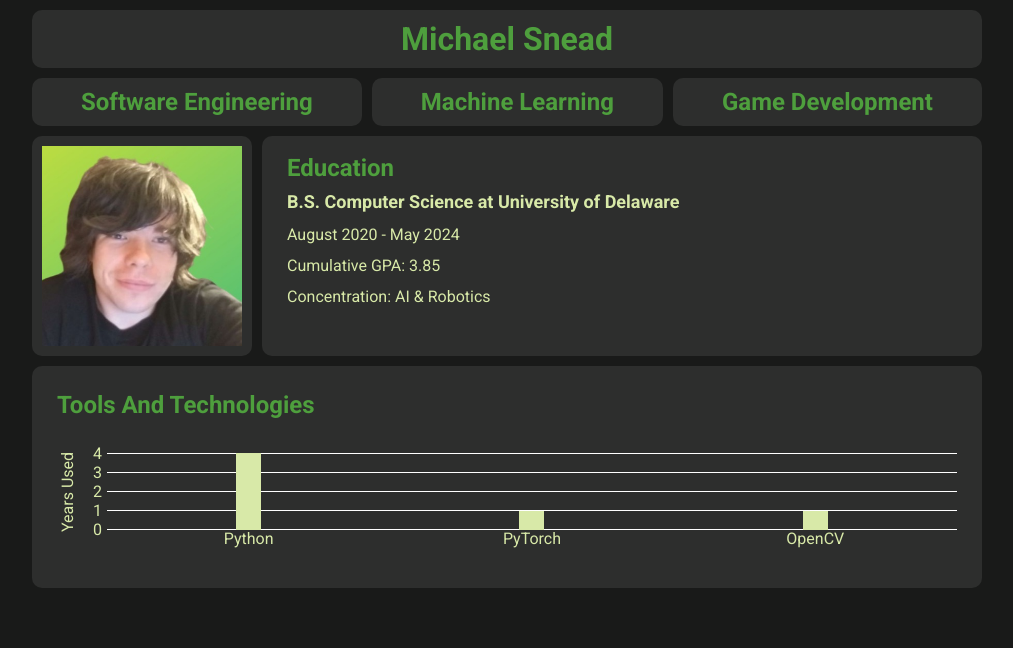
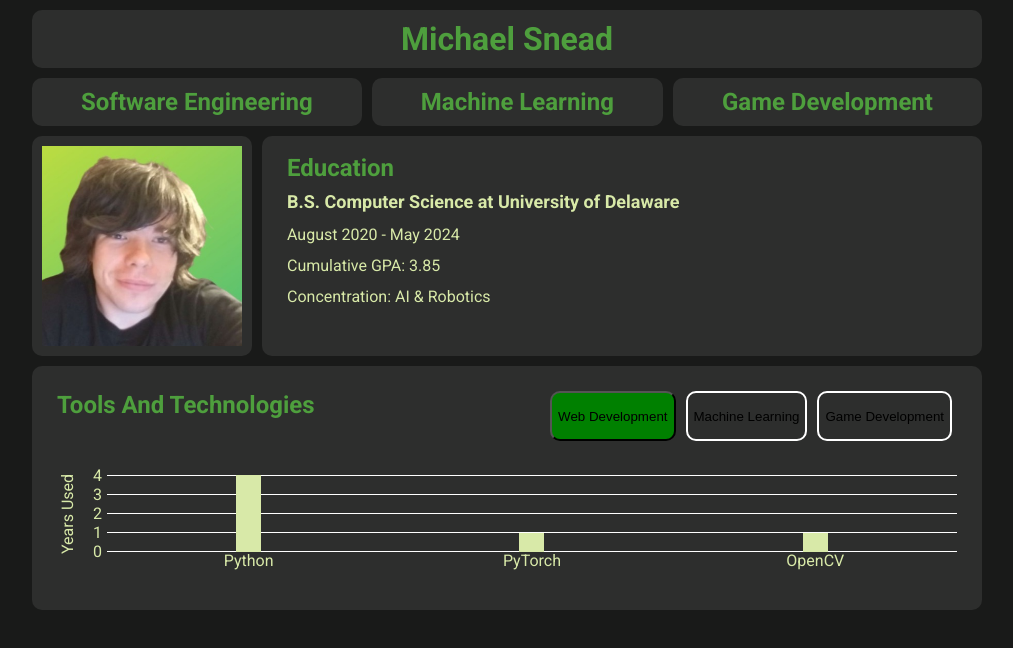
Before and after one commit to ydnamjs/personal-website, a React (Create React App) app: page / in a window 1280 px wide. Shown: the top 648 px of the page, without its empty margins (133-1146 px from the left). Built offline with nearby package versions, Linux system fonts and the light colour scheme.

Commit message:
Added buttons which track state of active graph

```diff
--- a/src/pages/about-me/pieces/tools-and-technologies/ToolsAndTechnologiesGraph.css
+++ b/src/pages/about-me/pieces/tools-and-technologies/Graph.css
@@ -1,5 +1,6 @@
 .tools-and-technologies-graph--dark {
 	padding-top: 25px;
+	clear: both;
 }
 
 .graph-h-box {
--- a/src/pages/about-me/pieces/tools-and-technologies/ToolsAndTechnologiesGraph.tsx
+++ b/src/pages/about-me/pieces/tools-and-technologies/Graph.tsx
@@ -1,5 +1,5 @@
 import React from "react";
-import "./ToolsAndTechnologiesGraph.css";
+import "./Graph.css";
 
 const MACHINE_LEARNING_ITEMS = ["Python", "PyTorch", "OpenCV"];
 const MACHINE_LEARNING_EXPERIENCE = [4, 1, 1];
--- /dev/null
+++ b/src/pages/about-me/pieces/tools-and-technologies/SelectorButton.css
@@ -0,0 +1,18 @@
+.selector-button {
+	min-width: 75px;
+	min-height: 50px;
+	border-radius: 10px;
+	margin-left: 5px;
+	margin-right: 5px;
+	background-color: green;
+}
+
+.selector-button--active {
+	opacity: 1;
+}
+
+.selector-button--inactive {
+	background-color: transparent;
+	border-color: white;
+	border-style: solid;
+}
--- /dev/null
+++ b/src/pages/about-me/pieces/tools-and-technologies/SelectorButton.tsx
@@ -0,0 +1,28 @@
+import React from "react";
+import "./SelectorButton.css";
+import {GraphType} from "./ToolsAndTechnologies";
+
+export function SelectorButton({
+	graphType,
+	setGraphType,
+	buttonType,
+}: {
+	graphType: GraphType;
+	setGraphType: (arg0: GraphType) => void;
+	buttonType: GraphType;
+}) {
+	return (
+		<button
+			className={
+				graphType === buttonType ?
+					"selector-button selector-button--active"
+				:	"selector-button selector-button--inactive"
+			}
+			onClick={() => {
+				setGraphType(buttonType);
+			}}
+		>
+			{buttonType}
+		</button>
+	);
+}
--- a/src/pages/about-me/pieces/tools-and-technologies/ToolsAndTechnologies.css
+++ b/src/pages/about-me/pieces/tools-and-technologies/ToolsAndTechnologies.css
@@ -2,3 +2,7 @@
 	text-align: left;
 	padding: 25px;
 }
+
+.tools-and-technology--header {
+	display: inline-block;
+}
--- a/src/pages/about-me/pieces/tools-and-technologies/ToolsAndTechnologies.tsx
+++ b/src/pages/about-me/pieces/tools-and-technologies/ToolsAndTechnologies.tsx
@@ -1,14 +1,35 @@
-import React from "react";
+import React, {useState} from "react";
+import {ToolsAndTechnologiesGraph} from "./Graph";
+import {SelectorButton} from "./SelectorButton";
+
 import "./ToolsAndTechnologies.css";
-import {ToolsAndTechnologiesGraphSelector} from "./ToolsAndTechnologiesGraphSelector";
-import {ToolsAndTechnologiesGraph} from "./ToolsAndTechnologiesGraph";
 import "../../AboutMe.css";
 
+export type GraphType = "Web Development" | "Machine Learning" | "Game Development";
+
 export function ToolsAndTechnologies() {
+	const [graphType, setGraphType] = useState<GraphType>("Web Development");
+
 	return (
 		<div className="about-me-section tools-and-technology-section">
-			<h2>Tools And Technologies</h2>
-			<ToolsAndTechnologiesGraphSelector></ToolsAndTechnologiesGraphSelector>
+			<h2 className="tools-and-technology--header">Tools And Technologies</h2>
+			<div style={{float: "right"}}>
+				<SelectorButton
+					graphType={graphType}
+					setGraphType={setGraphType}
+					buttonType={"Web Development"}
+				></SelectorButton>
+				<SelectorButton
+					graphType={graphType}
+					setGraphType={setGraphType}
+					buttonType={"Machine Learning"}
+				></SelectorButton>
+				<SelectorButton
+					graphType={graphType}
+					setGraphType={setGraphType}
+					buttonType={"Game Development"}
+				></SelectorButton>
+			</div>
 			<ToolsAndTechnologiesGraph></ToolsAndTechnologiesGraph>
 		</div>
 	);
--- a/src/pages/about-me/pieces/tools-and-technologies/ToolsAndTechnologiesGraphSelector.css
+++ /dev/null
@@ -1,5 +0,0 @@
-.tools-and-technologies-graph-selector--dark {
-	background-color: green;
-	min-width: 60px;
-	min-height: 0px;
-}
--- a/src/pages/about-me/pieces/tools-and-technologies/ToolsAndTechnologiesGraphSelector.tsx
+++ /dev/null
@@ -1,6 +0,0 @@
-import React from "react";
-import "./ToolsAndTechnologiesGraphSelector.css";
-
-export function ToolsAndTechnologiesGraphSelector() {
-	return <div className="tools-and-technologies-graph-selector--dark"></div>;
-}
```
